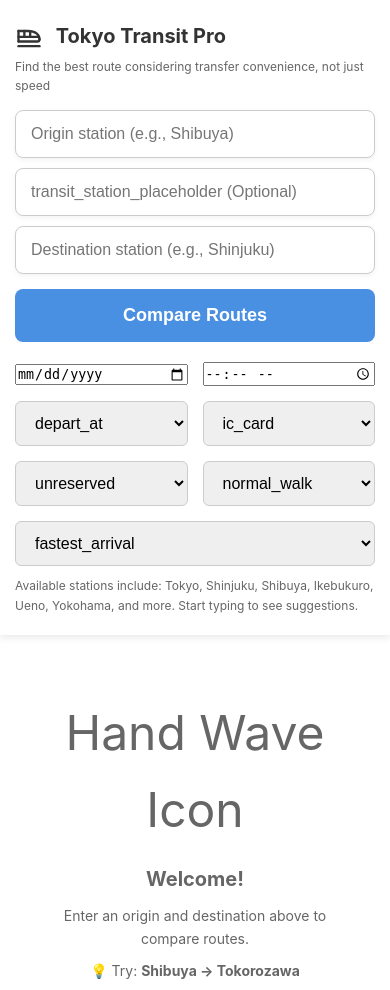
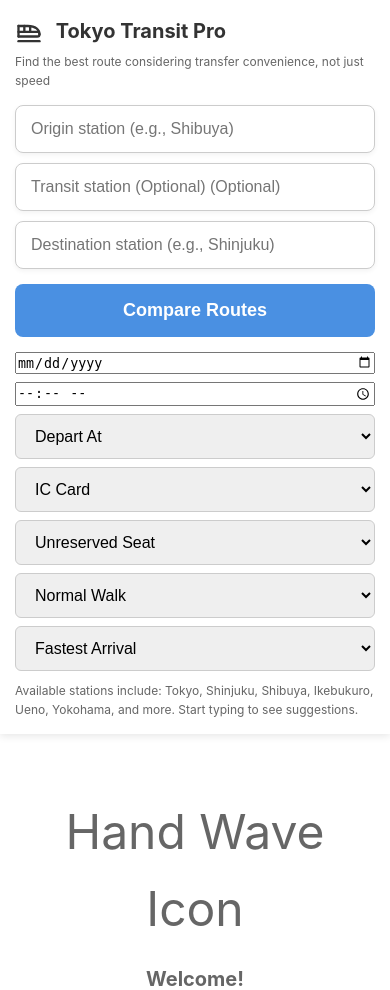
Before and after one commit to japstyle/reptravelapp, a FastAPI app: page /route-compare in a window 390 px wide. Shown: the top 990 px of the page. Run offline with FastAPI, Linux system fonts and the light colour scheme; parts of the project's set-up code (start-up, migrations or seed data) failed here and were passed over.

Commit message:
Fix: Update pulldown names and optimize mobile header layout\n\n- Added new translation keys for pulldown options and transit station placeholder in locales/en.json.\n- Reduced header padding and condensed search options for improved mobile responsiveness in templates/route_compare.html.

```diff
--- a/locales/en.json
+++ b/locales/en.json
@@ -9,8 +9,22 @@
     "compare_routes": "Compare Routes",
     "origin_station_placeholder": "Origin station (e.g., Shibuya)",
     "destination_station_placeholder": "Destination station (e.g., Shinjuku)",
+    "transit_station_placeholder": "Transit station (Optional)",
     "error_station_not_found": "Station '{station_name}' not found. Please select from the suggestions.",
     "error_origin_destination_same": "Origin and destination must be different stations",
     "error_enter_origin": "Please enter an origin station",
-    "error_enter_destination": "Please enter a destination station"
+    "error_enter_destination": "Please enter a destination station",
+    "depart_at": "Depart At",
+    "arrive_by": "Arrive By",
+    "ic_card": "IC Card",
+    "cash_fare": "Cash Fare",
+    "unreserved": "Unreserved Seat",
+    "reserved_seat": "Reserved Seat",
+    "green_car": "Green Car",
+    "normal_walk": "Normal Walk",
+    "fast_walk": "Fast Walk",
+    "slow_walk": "Slow Walk",
+    "fastest_arrival": "Fastest Arrival",
+    "fewest_transfers": "Fewest Transfers",
+    "cheapest_fare": "Cheapest Fare"
 }
--- a/templates/route_compare.html
+++ b/templates/route_compare.html
@@ -423,7 +423,7 @@
 
             header {
                 border-radius: 0;
-                padding: 20px 15px;
+                padding: 15px; /* Slightly less padding */
                 margin-bottom: 0;
                 position: sticky;
                 top: 0;
@@ -449,6 +449,18 @@
             .search-form input,
             .autocomplete-container {
                 min-width: 100%;
+            }
+
+            .search-options {
+                flex-direction: column; /* Stack vertically */
+                gap: 8px !important; /* Reduced gap, use !important to override inline style */
+                margin-top: 15px !important; /* Adjust margin */
+            }
+
+            .search-options input,
+            .search-options select {
+                width: 100% !important; /* Full width for better stacking */
+                min-width: unset !important; /* Remove min-width constraint */
             }
 
             .search-form input {
```
